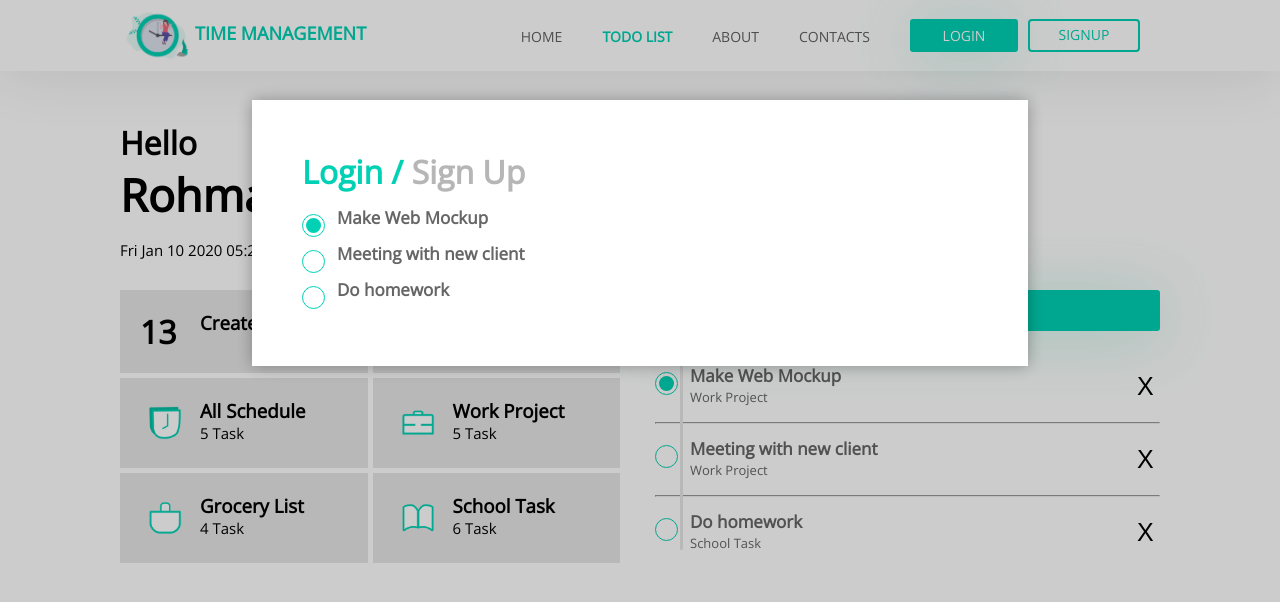
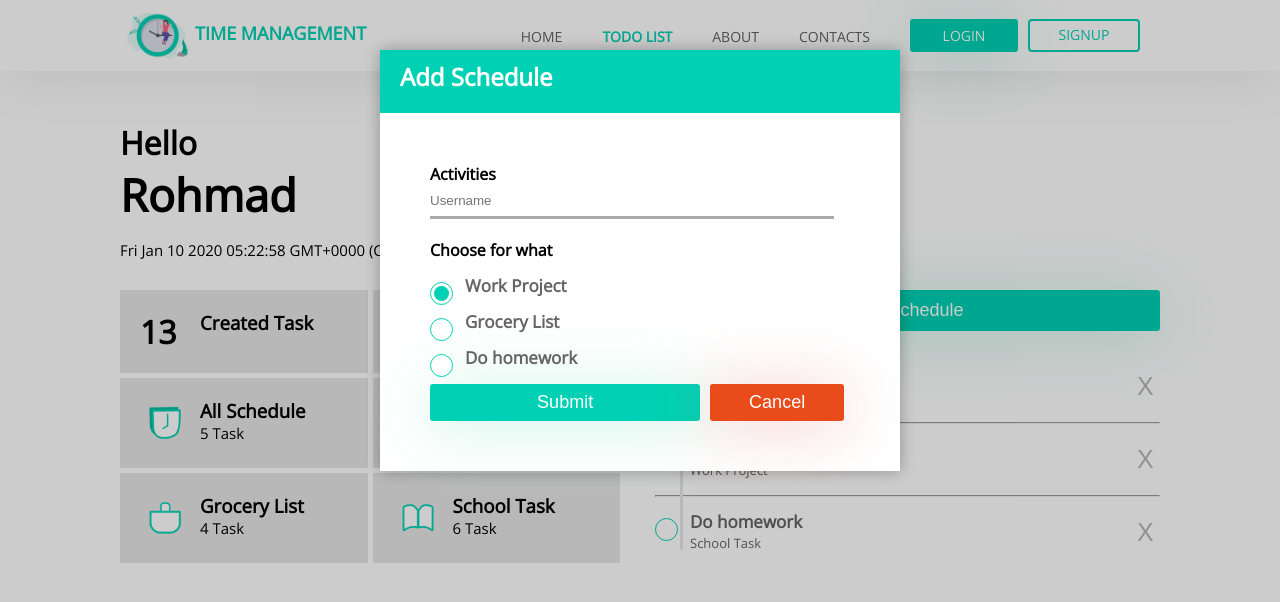
Before and after one commit to logixode/time-management, a plain HTML site: page view/todo.html in a window 1280 px wide. Both pictures are taken after a click on the button "Add Schedule". Drawn offline with nearby package versions, Linux system fonts and the light colour scheme.

Commit message:
change delete button and dialog layout

```diff
--- a/assets/css/style.css
+++ b/assets/css/style.css
@@ -100,6 +100,57 @@ form {
     transform: scale(1);
 }
 
+[type="radio"]:checked,
+[type="radio"]:not(:checked) {
+    position: absolute;
+    left: -9999px;
+}
+[type="radio"]:checked + label,
+[type="radio"]:not(:checked) + label
+{
+    position: relative;
+    padding-left: 35px;
+    cursor: pointer;
+    line-height: 20px;
+    display: inline-block;
+    color: #666;
+}
+[type="radio"]:checked + label:before,
+[type="radio"]:not(:checked) + label:before {
+    content: '';
+    position: absolute;
+    left: 0;
+    top: 6px;
+    width: 21px;
+    height: 21px;
+    border: 1px solid #00D1B4;
+    border-radius: 100%;
+    background: #fff;
+}
+[type="radio"]:checked + label:after,
+[type="radio"]:not(:checked) + label:after {
+    content: '';
+    width: 15px;
+    height: 15px;
+    background: #00D1B4;
+    position: absolute;
+    top: 10px;
+    left: 4px;
+    border-radius: 100%;
+    -webkit-transition: all 0.2s ease;
+    transition: all 0.2s ease;
+}
+[type="radio"]:not(:checked) + label:after {
+    opacity: 0;
+    -webkit-transform: scale(0);
+    transform: scale(0);
+}
+[type="radio"]:checked + label:after {
+    opacity: 1;
+    -webkit-transform: scale(1);
+    transform: scale(1);
+}
+
 .absolute {
     position: absolute;
 }
@@ -113,7 +164,6 @@ form {
 }
 .delete:hover {
     color: red;
-    transition: 0.2s ease;
 }
 
 .dialog {
@@ -216,6 +266,10 @@ nav .nav-item .item:hover {
     padding: 6px !important;
 }
 
+.w-50 {
+    width: 50%;
+}
+
 .w-65 {
     width: 65%;
 }
@@ -238,6 +292,10 @@ nav .nav-item .item:hover {
 
 .col-6 {
     width: 50%;
+}
+
+.col-7 {
+    width: 67.3%;
 }
 
 .text-left {
@@ -266,6 +324,26 @@ nav .nav-item .item:hover {
 
 .p-5 {
     padding: 50px;
+}
+
+.pl-1 {
+    padding-left: 10px;
+}
+
+.pl-2 {
+    padding-left: 20px;
+}
+
+.pl-3 {
+    padding-left: 30px;
+}
+
+.pl-4 {
+    padding-left: 40px;
+}
+
+.pl-5 {
+    padding-left: 50px;
 }
 
 .m-auto {
@@ -326,6 +404,26 @@ nav .nav-item .item:hover {
     margin-bottom: 50px;
 }
 
+.ml-1 {
+    margin-left: 10px;
+}
+
+.ml-2 {
+    margin-left: 20px;
+}
+
+.ml-3 {
+    margin-left: 30px;
+}
+
+.ml-4 {
+    margin-left: 40px;
+}
+
+.ml-5 {
+    margin-left: 50px;
+}
+
 .mr-1 {
     margin-right: 10px;
 }
@@ -364,6 +462,10 @@ nav .nav-item .item:hover {
 
 .mb-5 {
     margin-bottom: 50px;
+}
+
+.dialog-header {
+    background: #00D1B4;
 }
 
 .huge-text {
--- a/index.js
+++ b/index.js
@@ -7,5 +7,10 @@ function addSchedule() {
     document.body.classList.toggle('oflow-hidden')
 }
 
+function closeDialog() {
+    document.getElementById('dialog').classList.remove('show-dialog')
+    document.body.classList.remove('oflow-hidden')
+}
+
 const date = new Date();
 document.getElementById("date").innerHTML = date;
--- a/view/todo.html
+++ b/view/todo.html
@@ -111,7 +111,7 @@
                     <input type="checkbox" id="radio1" name="radio-group" checked>
                     <label for="radio1" class="w-93">
                         <b class="radio-bold">Make Web Mockup</b>
-                        <button class="btn absolute delete">X</button>
+                        <button class="btn absolute delete text-gray">X</button>
                         <br/>Work Project
                     </label>
                 </p> <hr/>
@@ -119,14 +119,14 @@
                     <input type="checkbox" id="radio2" name="radio-group" />
                     <label for="radio2" class="w-93">
                         <b class="radio-bold">Meeting with new client</b>
-                        <button class="btn absolute delete">X</button>
+                        <button class="btn absolute delete text-gray">X</button>
                         <br/>Work Project</label>
                 </p> <hr/>
                 <p>
                     <input type="checkbox" id="radio3" name="radio-group" />
                     <label for="radio3" class="w-93">
                         <b class="radio-bold">Do homework</b>
-                        <button class="btn absolute delete">X</button>
+                        <button class="btn absolute delete text-gray">X</button>
                         <br/>School Task</label>
                 </p>
             </div>
@@ -135,28 +135,48 @@
 
 
     <div class="container p-5 dialog" id="dialog">
-        <div class="w-65 m-auto mt-5 card p-5">
-            <h1 class="text-gray mb-1"><span class="text-primary">
-                Login /</span> Sign Up
-            </h1>
+        <div class="w-50 m-auto card">
+            <div class="dialog-header text-white p-1 pl-2">
+                <h2 class="mb-1">
+                    Add Schedule
+                </h2>
+            </div>
+
+            <div class="p-5">
+                <h4>Activities</h4>
+                <form action="todo.html">
+                    <input placeholder="Username" class="w-100 mb-2" type="text" name="username" id="" required>
+                    <h4>Choose for what</h4>
                     <p>
-                <input type="checkbox" id="radio1" name="radio-group" checked>
-                <label for="radio1" class="w-93">
-                    <b class="radio-bold">Make Web Mockup</b>
+                        <input type="radio" id="add1" name="radio-group" checked>
+                        <label for="add1" class="w-93">
+                            <b class="radio-bold">Work Project</b>
                         </label>
                     </p>
                     <p>
-                <input type="checkbox" id="radio2" name="radio-group" />
-                <label for="radio2" class="w-93">
-                    <b class="radio-bold">Meeting with new client</b>
+                        <input type="radio" id="add2" name="radio-group" />
+                        <label for="add2" class="w-93">
+                            <b class="radio-bold">Grocery List</b>
                         </label>
                     </p>
                     <p>
-                <input type="checkbox" id="radio3" name="radio-group" />
-                <label for="radio3" class="w-93">
+                        <input type="radio" id="add3" name="radio-group" />
+                        <label for="add3" class="w-93">
                             <b class="radio-bold">Do homework</b>
                         </label>
                     </p>
+
+                    <div class="flex">
+                        <div class="col-7">
+                            <button class="btn btn-primary w-100 mr-3" type="submit">Submit</button>
+                        </div>
+                        <div class="col-4">
+                            <button class="btn btn-danger w-100 ml-1" onclick="closeDialog()">Cancel</button>
+                        </div>
+                    </div>
+                </form>
+
+            </div>
         </div>
     </div>
 
```
Lines whose indentation alone changed are shown as unchanged.
